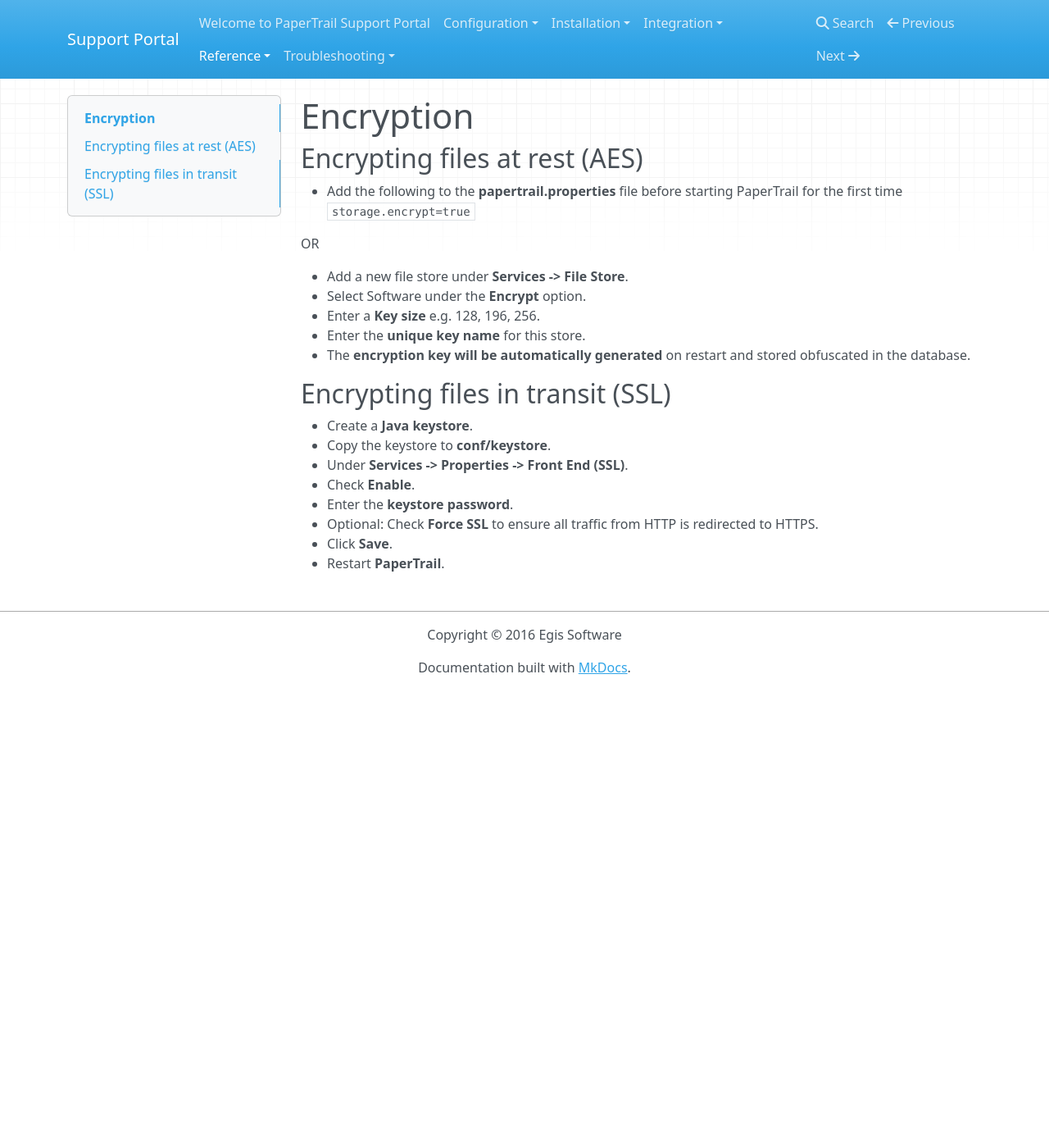
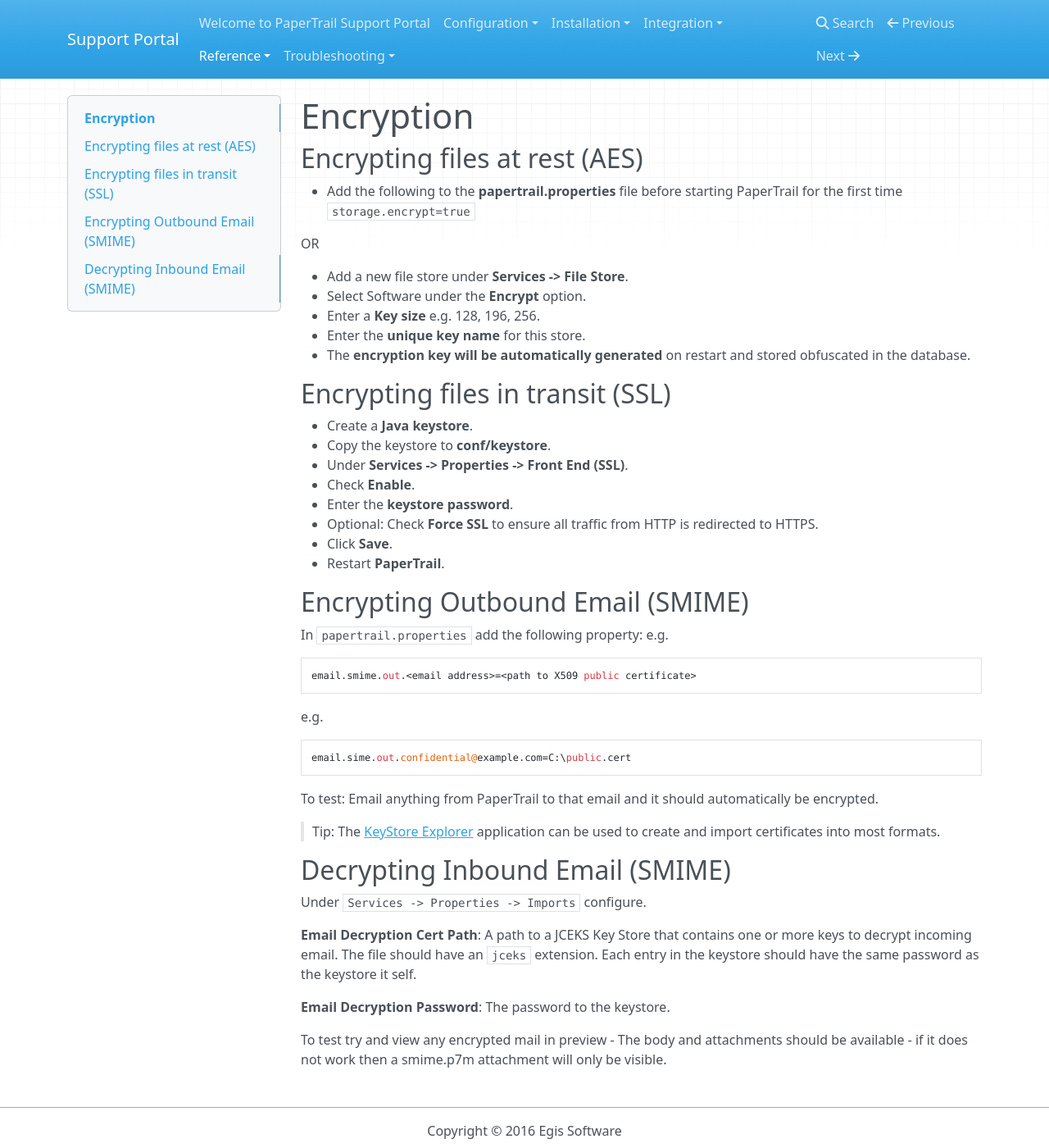
Before and after one commit to ryanegis/support-portal, an MkDocs documentation site: the page built from docs/Reference/Encryption.md, in a window 1280 px wide and 1400 px high. Shown: the whole window at 82% size. Built offline with MkDocs 1.6.1, drawn with Linux system fonts in a browser that asks for light colours; nearby versions of some CDN libraries; old or Windows-style settings are respelled for this version of MkDocs.

Commit message:
Update Encryption.md

````diff
--- a/docs/Reference/Encryption.md
+++ b/docs/Reference/Encryption.md
@@ -23,3 +23,30 @@ OR
 *  Optional: Check __Force SSL__ to ensure all traffic from HTTP is redirected to HTTPS.
 *  Click __Save__.
 *  Restart __PaperTrail__.
+
+
+## Encrypting Outbound Email (SMIME)
+
+In `papertrail.properties` add the following property:
+e.g.
+```
+email.smime.out.<email address>=<path to X509 public certificate>
+```
+e.g.
+```
+email.sime.out.confidential@example.com=C:\public.cert
+```
+
+To test: Email anything from PaperTrail to that email and it should automatically be encrypted.
+
+> Tip: The [KeyStore Explorer](http://keystore-explorer.sourceforge.net/index.php) application can be used to create and import certificates into most formats.
+
+## Decrypting Inbound Email (SMIME)
+
+Under `Services -> Properties -> Imports` configure.
+
+**Email Decryption Cert Path**: A path to a JCEKS Key Store that contains one or more keys to decrypt incoming email. The file should have an `jceks` extension. Each entry in the keystore should have the same password as the keystore it self.
+
+**Email Decryption Password**: The password to the keystore.
+
+To test try and view any encrypted mail in preview - The body and attachments should be available - if it does not work then a smime.p7m attachment will only be visible.
````
